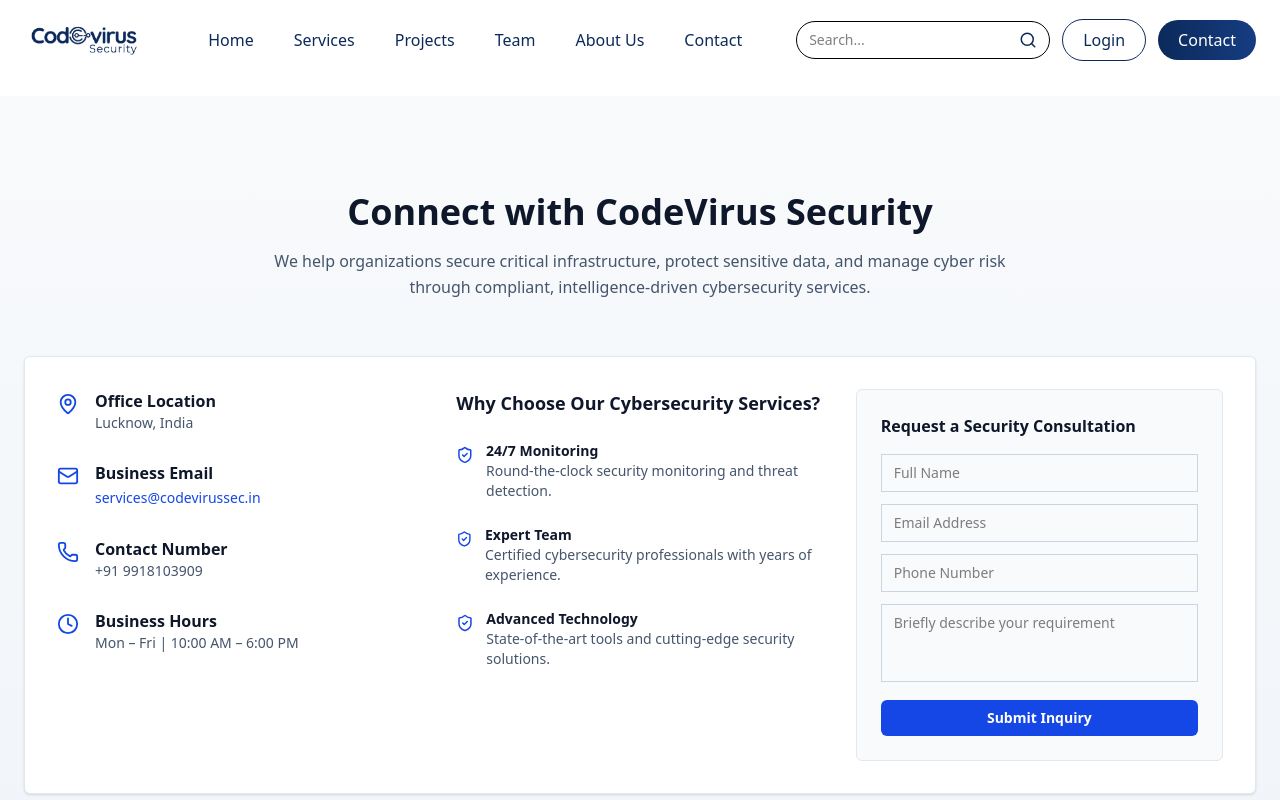
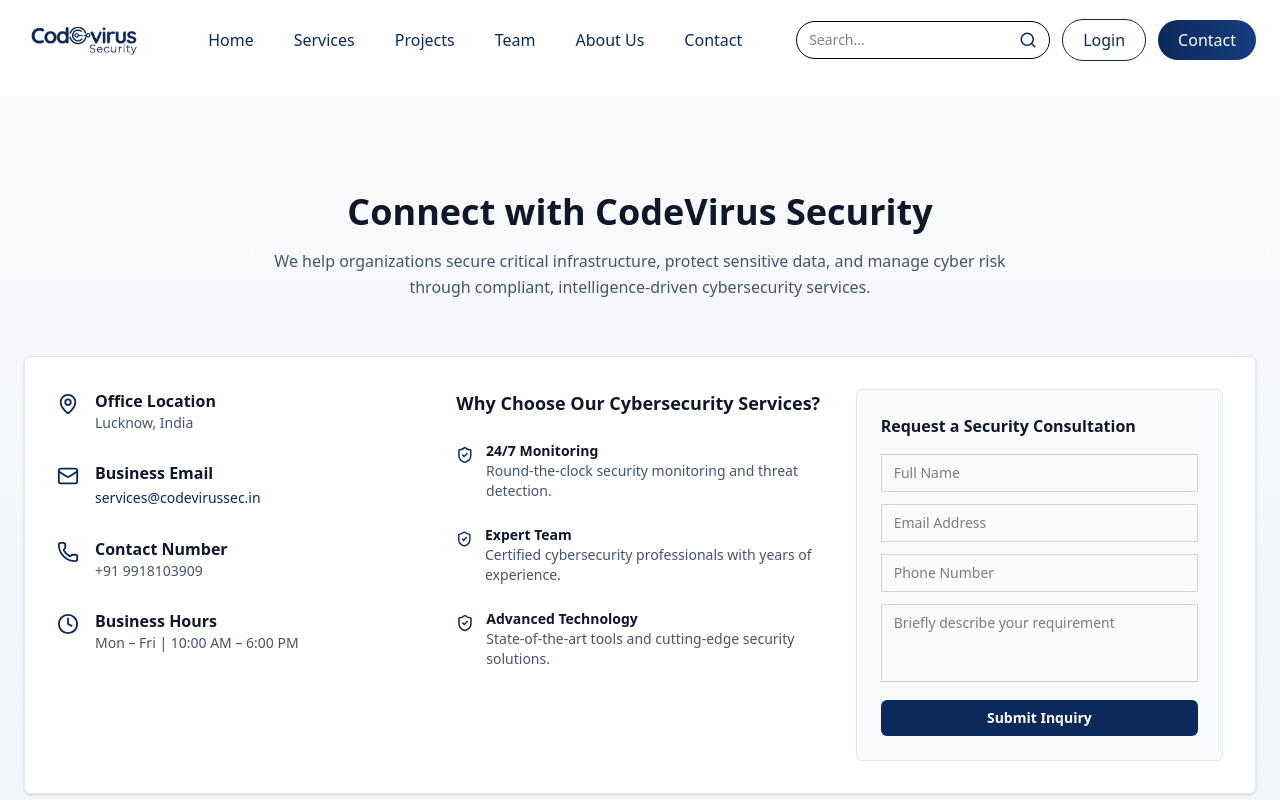
Before and after one commit to Anshika1820/codevirussec, a React app: page /contact in a window 1280 px wide. Shown: the top 800 px of the page. Built offline with nearby package versions, Linux system fonts and the light colour scheme; the HTML template or start-up script is replaced by a standard one.

Commit message:
Update Contact.jsx

```diff
--- a/src/Pages/Contact.jsx
+++ b/src/Pages/Contact.jsx
@@ -25,7 +25,7 @@ const Contact = () => {
             {/* LEFT: Company Information */}
             <div className="space-y-7">
               <div className="flex items-start gap-4">
-                <MapPin size={22} className="text-blue-700 mt-1" />
+                <MapPin size={22} className="text-[#0b2a5b] mt-1" />
                 <div>
                   <h4 className="font-semibold text-slate-900">Office Location</h4>
                   <p className="text-slate-600 text-sm">Lucknow, India</p>
@@ -33,12 +33,12 @@ const Contact = () => {
               </div>
 
               <div className="flex items-start gap-4">
-                <Mail size={22} className="text-blue-700 mt-1" />
+                <Mail size={22} className="text-[#0b2a5b] mt-1" />
                 <div>
                   <h4 className="font-semibold text-slate-900">Business Email</h4>
                   <a
                     href="mailto:services@codevirussec.in"
-                    className="text-blue-700 text-sm hover:underline"
+                    className="text-[#0b2a5b] text-sm hover:underline"
                   >
                     services@codevirussec.in
                   </a>
@@ -46,7 +46,7 @@ const Contact = () => {
               </div>
 
               <div className="flex items-start gap-4">
-                <Phone size={22} className="text-blue-700 mt-1" />
+                <Phone size={22} className="text-[#0b2a5b] mt-1" />
                 <div>
                   <h4 className="font-semibold text-slate-900">Contact Number</h4>
                   <p className="text-slate-600 text-sm">+91 9918103909</p>
@@ -54,7 +54,7 @@ const Contact = () => {
               </div>
 
               <div className="flex items-start gap-4">
-                <Clock size={22} className="text-blue-700 mt-1" />
+                <Clock size={22} className="text-[#0b2a5b] mt-1" />
                 <div>
                   <h4 className="font-semibold text-slate-900">Business Hours</h4>
                   <p className="text-slate-600 text-sm">
@@ -71,7 +71,7 @@ const Contact = () => {
               </h3>
 
               <div className="flex items-start gap-3">
-                <ShieldCheck className="text-blue-700 mt-1" size={20} />
+                <ShieldCheck className="text-[#0b2a5b] mt-1" size={20} />
                 <div>
                   <p className="font-semibold text-slate-900 text-sm">
                     24/7 Monitoring
@@ -83,7 +83,7 @@ const Contact = () => {
               </div>
 
               <div className="flex items-start gap-3">
-                <ShieldCheck className="text-blue-700 mt-1" size={20} />
+                <ShieldCheck className="text-[#0b2a5b] mt-1" size={20} />
                 <div>
                   <p className="font-semibold text-slate-900 text-sm">
                     Expert Team
@@ -95,7 +95,7 @@ const Contact = () => {
               </div>
 
               <div className="flex items-start gap-3">
-                <ShieldCheck className="text-blue-700 mt-1" size={20} />
+                <ShieldCheck className="text-[#0b2a5b] mt-1" size={20} />
                 <div>
                   <p className="font-semibold text-slate-900 text-sm">
                     Advanced Technology
@@ -117,33 +117,33 @@ const Contact = () => {
                 <input
                   type="text"
                   placeholder="Full Name"
-                  className="w-full border border-slate-300 px-3 py-2 text-sm focus:outline-none focus:border-blue-700"
+                  className="w-full border border-slate-300 px-3 py-2 text-sm focus:outline-none focus:border-[#0b2a5b]"
                   required
                 />
 
                 <input
                   type="email"
                   placeholder="Email Address"
-                  className="w-full border border-slate-300 px-3 py-2 text-sm focus:outline-none focus:border-blue-700"
+                  className="w-full border border-slate-300 px-3 py-2 text-sm focus:outline-none focus:border-[#0b2a5b]"
                   required
                 />
 
                 <input
                   type="tel"
                   placeholder="Phone Number"
-                  className="w-full border border-slate-300 px-3 py-2 text-sm focus:outline-none focus:border-blue-700"
+                  className="w-full border border-slate-300 px-3 py-2 text-sm focus:outline-none focus:border-[#0b2a5b]"
                   required
                 />
 
                 <textarea
                   rows="3"
                   placeholder="Briefly describe your requirement"
-                  className="w-full border border-slate-300 px-3 py-2 text-sm resize-none focus:outline-none focus:border-blue-700"
+                  className="w-full border border-slate-300 px-3 py-2 text-sm resize-none focus:outline-none focus:border-[#0b2a5b]"
                 ></textarea>
 
                 <button
                   type="submit"
-                  className="w-full bg-blue-700 hover:bg-blue-800 text-white py-2 rounded-md text-sm font-semibold transition"
+                  className="w-full bg-[#0b2a5b] hover:bg-[#0b2a8b] text-white py-2 rounded-md text-sm font-semibold transition"
                 >
                   Submit Inquiry
                 </button>
```
